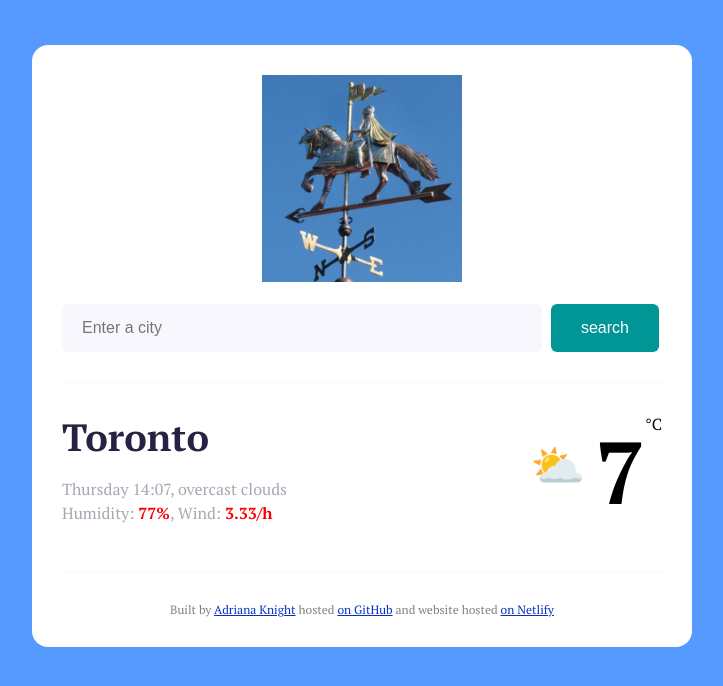
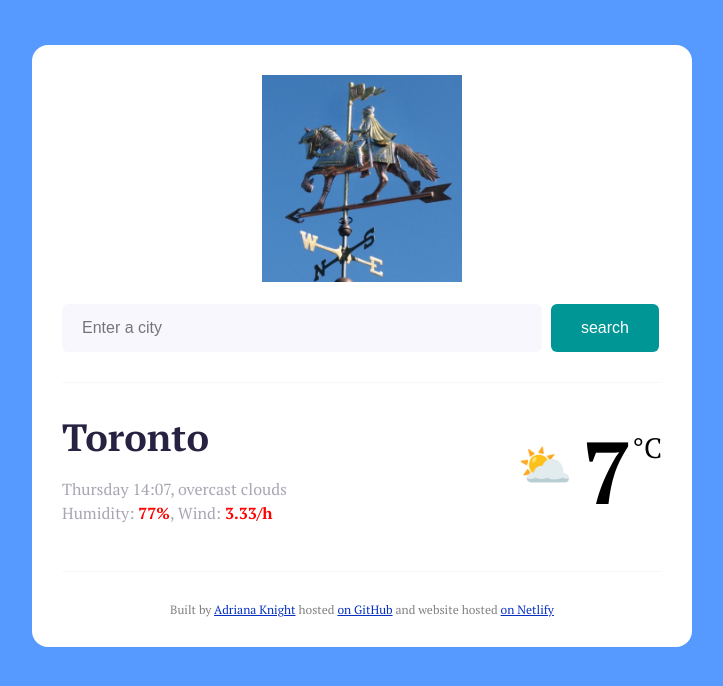
Before and after one commit to avknight/FINAL-PROJECT, a plain HTML site: page index.html in a window 1280 px wide. Shown: the whole page, without its empty margins (278-1001 px from the left). Drawn offline with Linux system fonts and the light colour scheme.

Commit message:
updated css for the classes

```diff
--- a/src/style.css
+++ b/src/style.css
@@ -72,6 +72,10 @@ main {
   margin-left: 10px;
   font-weight: bold;
 }
+.weather-app-unit {
+  margin-top: 16px;
+  font-size: 28px;
+}
 footer {
   border-top: 1px solid #f9f7fe;
   padding: 30px 0 0 0;
```
